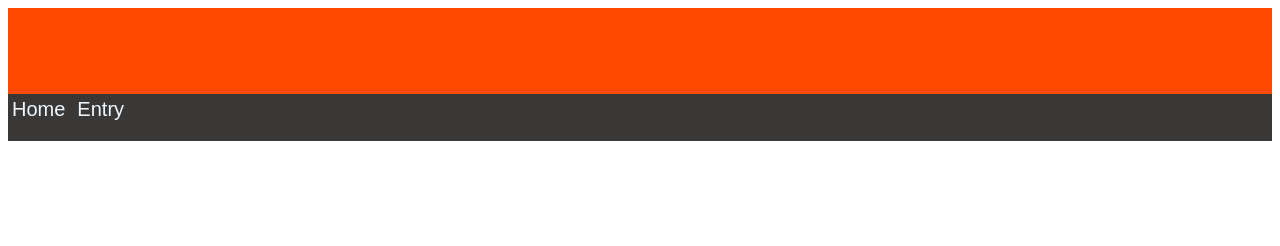
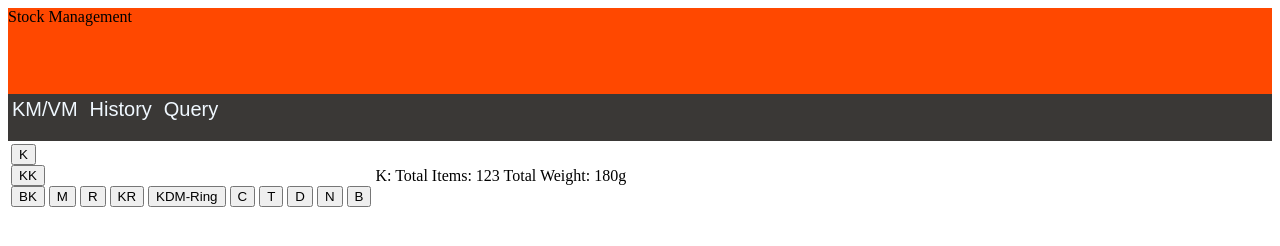
Before and after one commit to aiswaryasaravanan/frontend, a plain HTML site: page home.html in a window 1280 px wide. Drawn offline with Linux system fonts and the light colour scheme.

Commit message:
sidebar added

```diff
--- a/home.html
+++ b/home.html
@@ -4,11 +4,47 @@
         <link rel="stylesheet" type="text/css" href="home.css">
     </head>
     <body>
-        <div class="titleBar"></div>
+        <div class="titleBar">
+            <p id="header">Stock Management</p>
+        </div>
         <div class="menuBar">
-            <button class="menuButton">Home</button>
-            <button class="menuButton">Entry</button>
+            <button class="menuButton">KM/VM</button>
+            <button class="menuButton">History</button>
+            <button class="menuButton">Query</button>
         </div>
-        <div class="sideBar"></div>
+        <table>
+            <tr>
+                <td>
+                    <div class="sideBar">
+                        <button class="sideButton">K</button><br>
+                        <button class="sideButton">KK</button><br>
+                        <button class="sideButton">BK</button>
+                        <button class="sideButton">M</button>
+                        <button class="sideButton">R</button>
+                        <button class="sideButton">KR</button>
+                        <button class="sideButton">KDM-Ring</button>
+                        <button class="sideButton">C</button>
+                        <button class="sideButton">T</button>
+                        <button class="sideButton">D</button>
+                        <button class="sideButton">N</button>
+                        <button class="sideButton">B</button>
+                    </div>
+                </td>
+                <td class="secCol">
+                        <div class="catHead">
+                            <label>K:</label>
+                            <label>Total Items:</label>
+                            <label>123</label>
+                            <label>Total Weight:</label>
+                            <label>180g</label>
+                        </div>
+                        <div>
+
+                        </div>
+                </td>
+            </tr>
+        </table>
+
+
     </body>
 </html>
```
